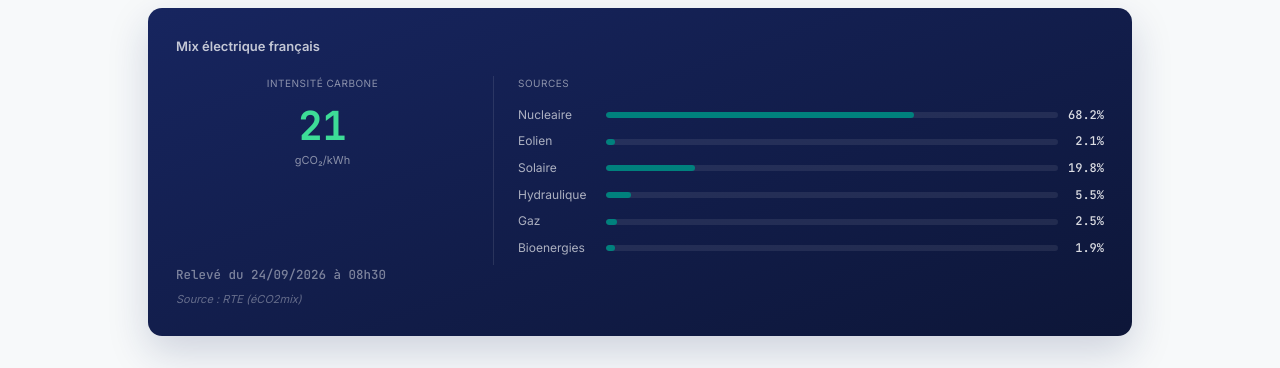
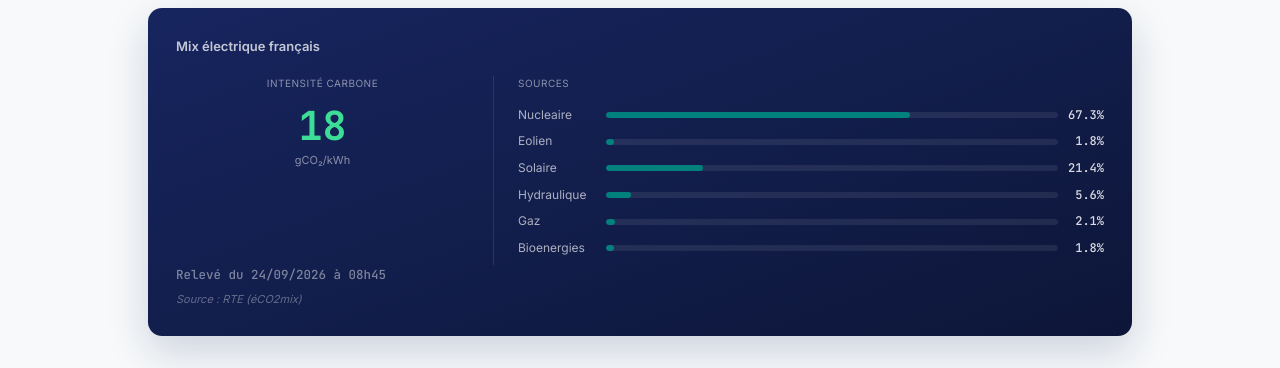
Before and after one commit to InsideEnergyMarkets/Inside-Energy-Markets, a Jekyll site: the page built from marches/index.html, in a window 1280 px wide and 900 px high, scrolled down 918 px. Shown: the part 161-529 px from the top of the window. Built offline with Jekyll 4.4.1, drawn with Linux system fonts in a browser that asks for light colours; some of the changed text lies outside the part shown.

Commit message:
Mise à jour automatique des données marché

```diff
--- a/_data/market.json
+++ b/_data/market.json
@@ -1,5 +1,5 @@
 {
-  "updated_at": "2026-09-24T08:56:20.724778Z",
+  "updated_at": "2026-09-24T09:08:24.805990Z",
   "brent": {
     "price_usd": 114.89,
     "date": "2026-09-22",
@@ -11,18 +11,18 @@
     "unit": "USD/MMBtu"
   },
   "mix_france": {
-    "date_heure": "2026-09-24T08:30:00+00:00",
+    "date_heure": "2026-09-24T08:45:00+00:00",
     "shares": {
-      "nucleaire": 68.2,
-      "eolien": 2.1,
-      "solaire": 19.8,
-      "hydraulique": 5.5,
-      "gaz": 2.5,
-      "bioenergies": 1.9
+      "nucleaire": 67.3,
+      "eolien": 1.8,
+      "solaire": 21.4,
+      "hydraulique": 5.6,
+      "gaz": 2.1,
+      "bioenergies": 1.8
     },
     "top_source": "nucleaire",
-    "top_share": 68.2,
-    "co2_intensity": 21
+    "top_share": 67.3,
+    "co2_intensity": 18
   },
   "spot_price_france": {
     "price_eur_mwh": 182.5,
@@ -32,8 +32,10 @@
     "hormuz": {
       "portname": "Strait of Hormuz",
       "date": "2026-09-20",
-      "n_tanker": 0,
-      "n_total": 1,
+      "period_start": "2026-09-16",
+      "n_tanker": 0.6,
+      "n_total": 3.6,
+      "days_averaged": 5,
       "tanker_avg": 53.5,
       "total_avg": 89.0,
       "status": "ferme"
@@ -41,8 +43,10 @@
     "bab_el_mandeb": {
       "portname": "Bab el-Mandeb Strait",
       "date": "2026-09-20",
-      "n_tanker": 5,
-      "n_total": 26,
+      "period_start": "2026-09-16",
+      "n_tanker": 6.4,
+      "n_total": 24.8,
+      "days_averaged": 5,
       "tanker_avg": 17.6,
       "total_avg": 52.9,
       "status": "partiel"
@@ -50,8 +54,10 @@
     "malacca": {
       "portname": "Malacca Strait",
       "date": "2026-09-20",
-      "n_tanker": 78,
-      "n_total": 230,
+      "period_start": "2026-09-16",
+      "n_tanker": 71.6,
+      "n_total": 230.0,
+      "days_averaged": 5,
       "tanker_avg": 75.3,
       "total_avg": 195.8,
       "status": "fluide"
--- a/_data/market_history.json
+++ b/_data/market_history.json
@@ -196,12 +196,12 @@
     "brent_usd": 114.89,
     "spot_eur_mwh": 182.5,
     "mix_shares": {
-      "nucleaire": 68.2,
-      "eolien": 2.1,
-      "solaire": 19.8,
-      "hydraulique": 5.5,
-      "gaz": 2.5,
-      "bioenergies": 1.9
+      "nucleaire": 67.3,
+      "eolien": 1.8,
+      "solaire": 21.4,
+      "hydraulique": 5.6,
+      "gaz": 2.1,
+      "bioenergies": 1.8
     }
   }
 ]
--- a/_data/weekly_summary.json
+++ b/_data/weekly_summary.json
@@ -13,8 +13,8 @@
     "days_count": 8
   },
   "mix": {
-    "nuclear_avg_share": 74.4,
-    "renewables_avg_share": 21.6,
+    "nuclear_avg_share": 74.3,
+    "renewables_avg_share": 21.7,
     "days_count": 8
   }
 }
```
